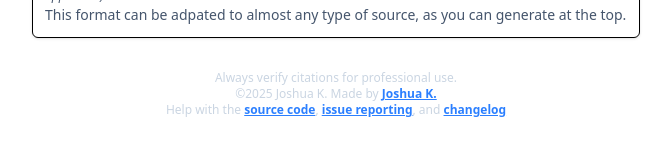
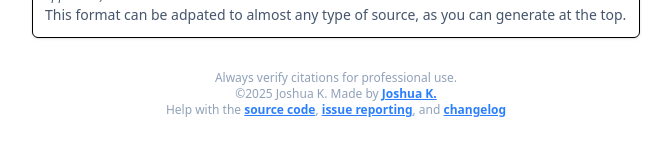
Before and after one commit to Thatoddone1/citations, a SvelteKit app: page / in a window 1280 px wide. Shown: the part 905-1052 px from the top of the page, without its empty margins (304-975 px from the left). Built offline with nearby package versions, Linux system fonts and the light colour scheme.

Commit message:
fix: change footer text color for better visibility in light mode

```diff
--- a/src/routes/+page.svelte
+++ b/src/routes/+page.svelte
@@ -57,7 +57,7 @@ Version, Number, Publisher, Publication date, Location, Date of Access (if appli
   </p>
   </section>
 
-  <footer class="mt-8 text-center text-xs text-slate-300">
+  <footer class="mt-8 text-center text-xs text-slate-400">
     <p>Always verify citations for professional use.</p>
     <p>©2025 Joshua K. Made by <a href="https://www.joshuarocks.me" class="font-bold text-blue-500 underline">Joshua K.</a></p>
     <p>Help with the <a href="https://www.github.com/Thatoddone1/citations" class="font-bold text-blue-500 underline">source code</a>, <a href="https://www.github.com/Thatoddone1/citations/issues" class="font-bold text-blue-500 underline">issue reporting</a>, and <a href="https://www.github.com/Thatoddone1/citations/releases" class="font-bold text-blue-500 underline">changelog</a></p>
```
